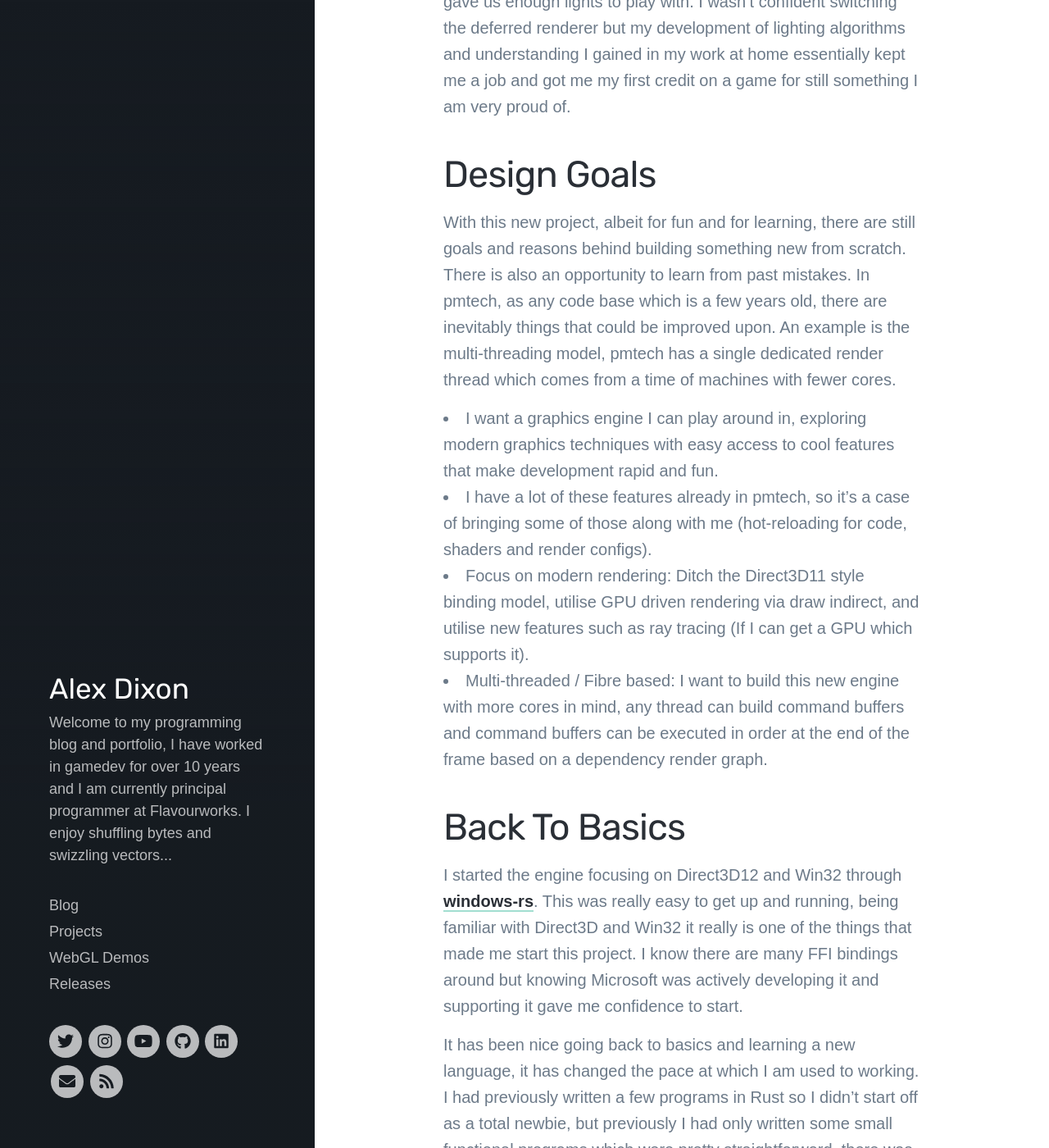
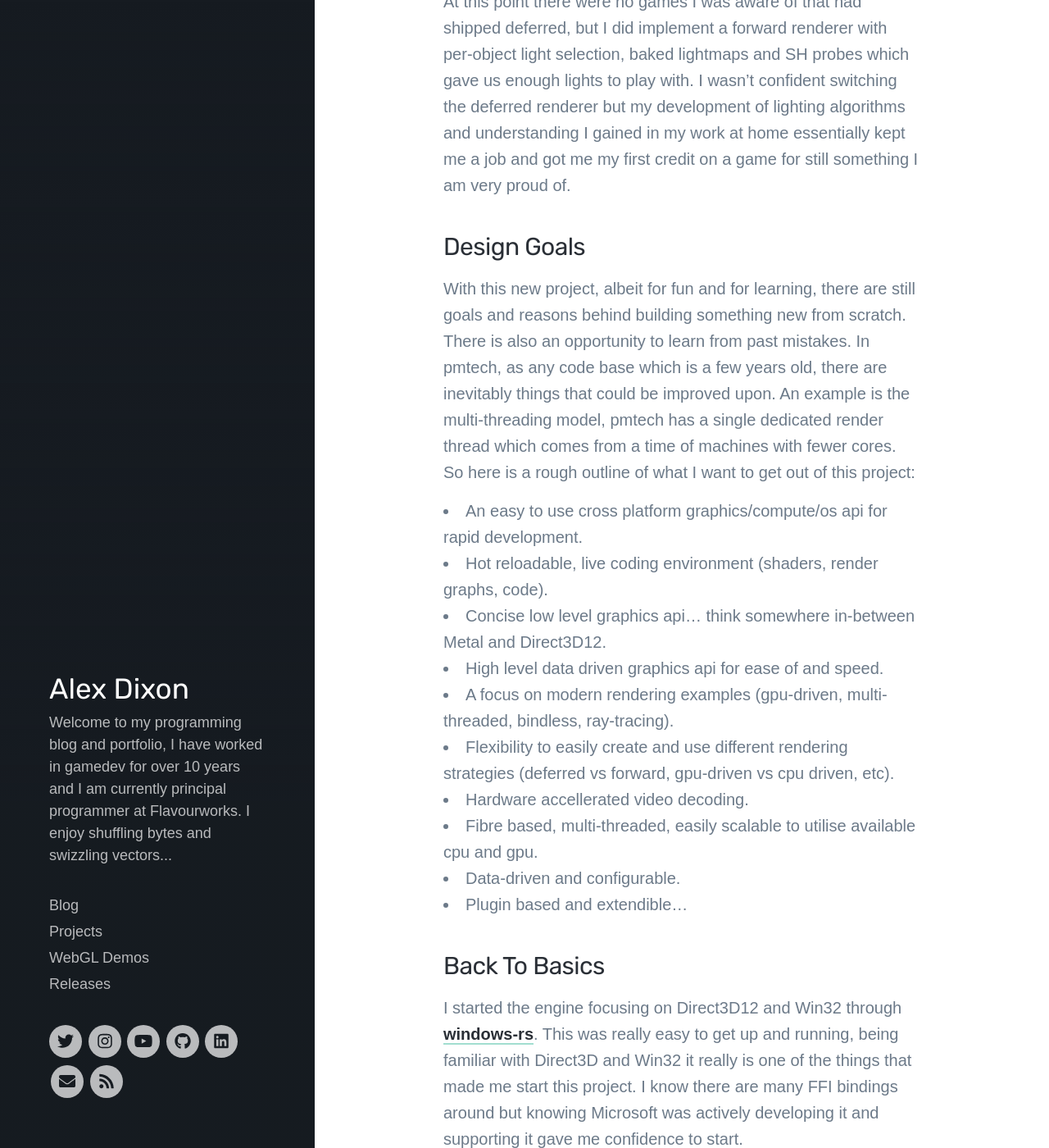
Before and after one commit to polymonster/polymonster.github.io, a Jekyll site: the page built from _posts/2022-01-24-bulding-new-engine-in-rust.md, in a window 1280 px wide and 1400 px high, scrolled down 3495 px. Shown: the whole window at 82% size. Built offline with Jekyll 4.4.1, drawn with Linux system fonts in a browser that asks for light colours; nearby versions of some CDN libraries; some web fonts are replaced; some of the changed text lies outside the part shown.

Commit message:
- formatting update / design goals update

```diff
--- a/_posts/2022-01-24-bulding-new-engine-in-rust.md
+++ b/_posts/2022-01-24-bulding-new-engine-in-rust.md
@@ -9,8 +9,7 @@ After finishing work for the Christmas break, on my first day off I wrote a new
 
 I thought modern C++ would be a good starting point, I was going to go all in with C++20 and so I started to think about engine features I wanted, but almost immediately I got stuck in my tracks and wasn’t sure what to do. My first sticking point was with serialisation, JSON and more specifically reflection. In the engine I have developed at work we have this code generator tool called `serj`, lovingly named after the excellent [Serde](https://serde.rs) for Rust. It can generate automatic C++ to JSON serialisation and deserialisation code, as well as ImGui property browsers and other “Mad Scientist” features like swizzling SoA to AoS for serialising data-oriented component arrays. It’s a really useful tool, but It was developed for work so I felt like it wouldn’t be appropriate to use this code (and make it open source). If I were to implement something similar from scratch, it would end up being the same or similar to `serj` so I felt like this option was off the table. I looked into C++ Reflection which is still not widely available and other approaches to reflection require macros and other boilerplate code which I wasn’t keen on. I evaluated quite a lot of ideas and I spent a good few days thinking about it. The [circle](https://www.circle-lang.org) compiler has some crazily good looking features but is Linux only which is prohibitive for me as I want something cross platform.
 
-I’ve spent the past 20 years building C++ game engines. So why start making another one? Well, to focus on modern graphics and have a clean slate was one reason, but learning another programming language in the process might broaden my horizons even further and give me opportunity to learn a lot more.
-
+I’ve spent the past 20 years building C++ game engines. So why start making another one? Well, to focus on modern graphics and have a clean slate was one reason, but learning another programming language in the process might broaden my horizons even further and give me opportunity to learn a lot more. So I decided since I so desperately wanted the serialisation support that serde provided in Rust, why not just use Rust instead of C++?
 
 ## Why Build Your Own Tech?
 
@@ -22,16 +21,22 @@ There have however, been positive and encouraging articles on the subject of bui
 
 During my first industry job I worked at Juice Games which was owned by THQ, THQ were struggling and making redundancies and Juice was struggling to get projects green-lit. In my day job I was working on core tech and tools, and at home I was working on a deferred renderer (back in the days when this was cutting edge games tech). Some people at work had seen what I was working on and I got asked to investigate indoor lighting for [Warhammer 40k KillTeam](https://www.youtube.com/watch?v=SyHCNdvTTtI) as the engine at the time only supported single directional outdoor lighting. I didn’t implement a deferred renderer in this instance, I was young and not confident enough to stick my neck out and pull it off on PS3 and Xbox 360. At this point there were no games I was aware of that had shipped deferred, but I did implement a forward renderer with per-object light selection, baked lightmaps and SH probes which gave us enough lights to play with. I wasn’t confident switching the deferred renderer but my development of lighting algorithms and understanding I gained in my work at home essentially kept me a job and got me my first credit on a game for still something I am very proud of.
 
-## Design Goals
+### Design Goals
 
-With this new project, albeit for fun and for learning, there are still goals and reasons behind building something new from scratch. There is also an opportunity to learn from past mistakes. In pmtech, as any code base which is a few years old, there are inevitably things that could be improved upon. An example is the multi-threading model, pmtech has a single dedicated render thread which comes from a time of machines with fewer cores.
+With this new project, albeit for fun and for learning, there are still goals and reasons behind building something new from scratch. There is also an opportunity to learn from past mistakes. In pmtech, as any code base which is a few years old, there are inevitably things that could be improved upon. An example is the multi-threading model, pmtech has a single dedicated render thread which comes from a time of machines with fewer cores. So here is a rough outline of what I want to get out of this project:
 
-- I want a graphics engine I can play around in, exploring modern graphics techniques with easy access to cool features that make development rapid and fun.
-- I have a lot of these features already in pmtech, so it’s a case of bringing some of those along with me (hot-reloading for code, shaders and render configs).
-- Focus on modern rendering: Ditch the Direct3D11 style binding model, utilise GPU driven rendering via draw indirect, and utilise new features such as ray tracing (If I can get a GPU which supports it).
-- Multi-threaded / Fibre based: I want to build this new engine with more cores in mind, any thread can build command buffers and command buffers can be executed in order at the end of the frame based on a dependency render graph.
+- An easy to use cross platform graphics/compute/os api for rapid development.
+- Hot reloadable, live coding environment (shaders, render graphs, code).
+- Concise low level graphics api... think somewhere in-between Metal and Direct3D12.
+- High level data driven graphics api for ease of and speed.
+- A focus on modern rendering examples (gpu-driven, multi-threaded, bindless, ray-tracing).
+- Flexibility to easily create and use different rendering strategies (deferred vs forward, gpu-driven vs cpu driven, etc).
+- Hardware accellerated video decoding.
+- Fibre based, multi-threaded, easily scalable to utilise available cpu and gpu.
+- Data-driven and configurable.
+- Plugin based and extendible...
 
-## Back To Basics
+### Back To Basics
 
 I started the engine focusing on Direct3D12 and Win32 through [windows-rs](https://github.com/microsoft/windows-rs). This was really easy to get up and running, being familiar with Direct3D and Win32 it really is one of the things that made me start this project. I know there are many FFI bindings around but knowing Microsoft was actively developing it and supporting it gave me confidence to start.
 
@@ -41,6 +46,6 @@ At first it was a little frustrating because I was trying to do things that come
 
 After a week or so I was fully on board and was surprised at how much of my coding style had changed and how I naturally just started doing things I would not normally do. I began with a more granular TDD style approach because `cargo test` just makes adding tests so easy; it is already there and ready to use, you don’t have to make any decisions about which testing framework to use, the default one is just great. The same goes for `cargo fmt` and `cargo doc`. I will be honest and say that code documentation is not one of my favourite things… I have seen and worked with codebases with stale documentation, attempts to switch documentation generators and abandoned ideas and I'm not saying this is acceptable, but the barrier for entry with `cargo doc` is just amazing. Because your docs look the same as the official docs it just made me actually want to keep things up-to-date and to get good coverage. This is a really good thing in my opinion, Rust is making me want to do things the right way and to uphold good software development practises.
 
-## Up Next
+### Up Next
 
 I’ll post some more articles about my progress on the engine and go into more detail about Rust and the [gfx](https://github.com/polymonster/hotline/blob/master/src/gfx.rs) API I have been working on. The repository is already public on [GitHub](https://github.com/polymonster/hotline) to take a look, or keep an eye on over time… Follow me on Twitter or GitHub if you are interested to see where this goes. I have been having so much fun so far and I have a good feeling about this.
```
